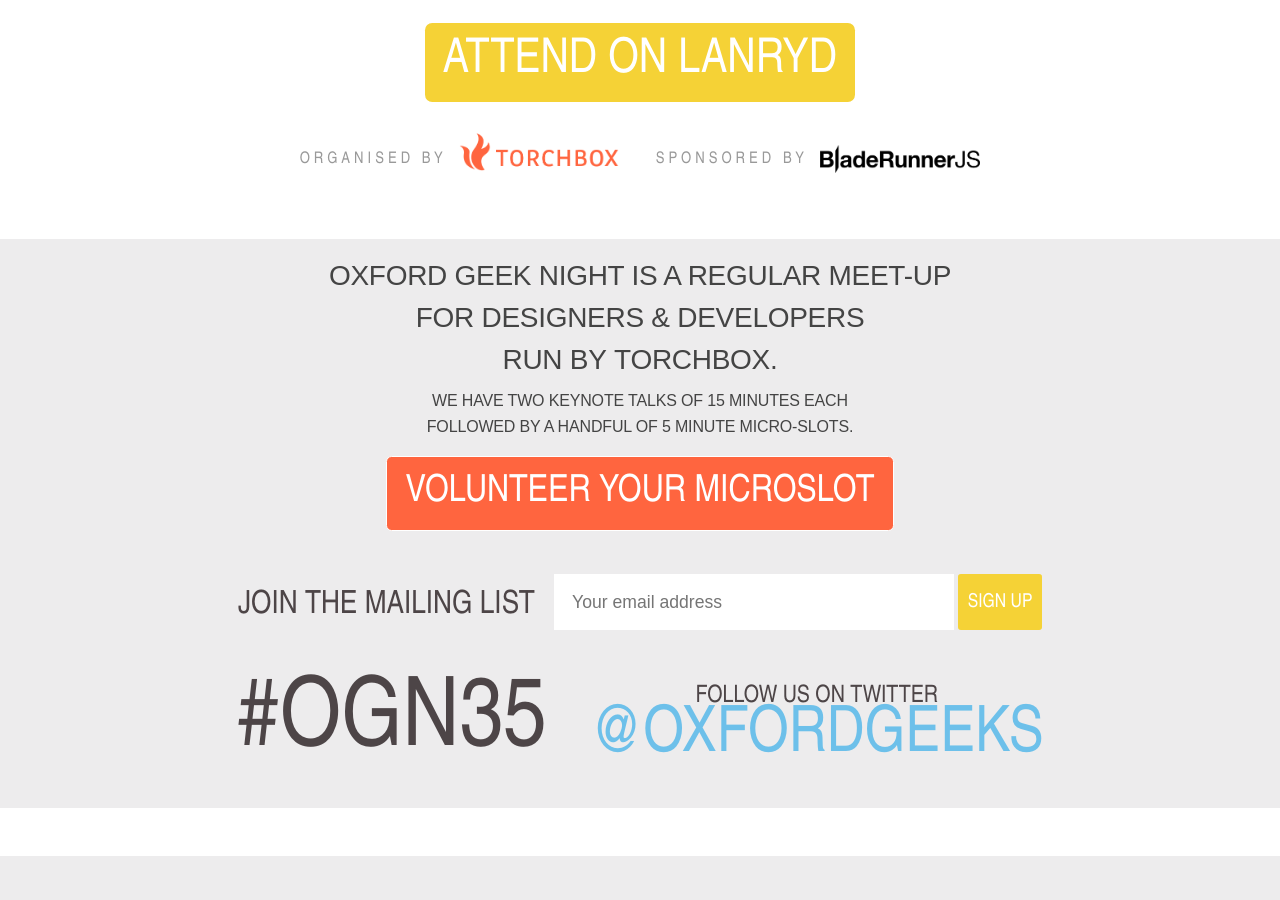
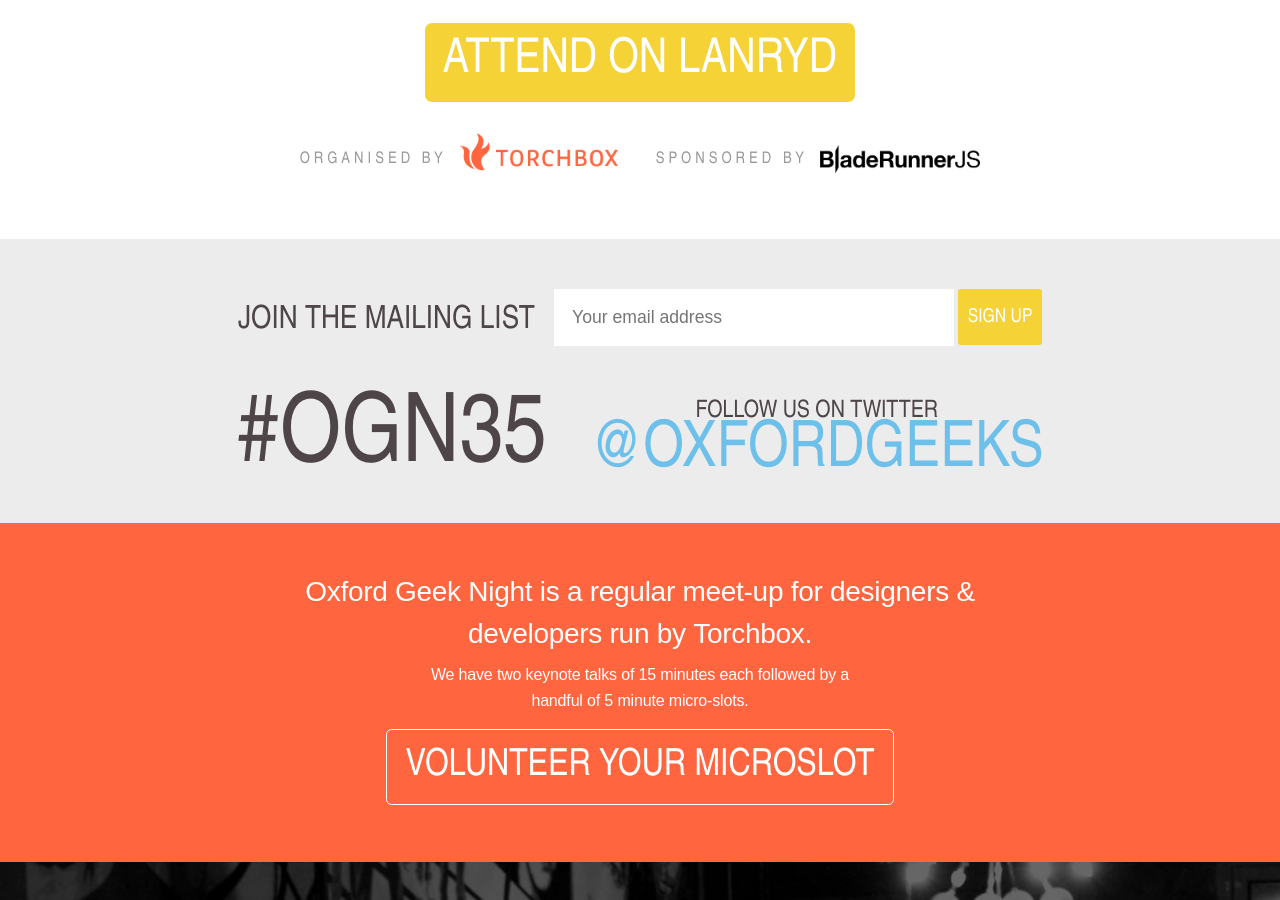
Before and after one commit to torchbox/ogn, a Jekyll site: the page built from index.html, in a window 1280 px wide and 900 px high, scrolled down 1084 px. Built offline with Jekyll 4.4.1, drawn with Linux system fonts in a browser that asks for light colours; nearby versions of some CDN libraries; Markdown is read by kramdown in place of the engine named in the settings.

Commit message:
Revert "New block"
This reverts commit 1fec540289625d9ec1a66d63ef54d775465ec713.

```diff
--- a/_includes/new-block.html
+++ /dev/null
@@ -1,26 +0,0 @@
-<section class="connect">
-  <div class="wrapper league">
-
-    <div class="description">
-        <p>Oxford Geek Night is a regular meet-up for designers &amp; developers run&nbsp;by&nbsp;Torchbox.</p>
-        <p>We have two keynote talks of 15 minutes each followed by a handful of 5&nbsp;minute&nbsp;micro-slots.</p>
-      </div>
-      <h3 class="league speak"><a href="/volunteer.html" class="button">Volunteer your microslot</a></h3>
-      <div class="newsletter">
-    <h2>Join the mailing list</h2>
-    <form action="http://groups.google.com/group/oxford-geek-nights/boxsubscribe">
-      <input type="email" name="email" placeholder="Your email address" />
-      <input type="submit" value="sign up" />
-    </form>
-    </div>
-    <ul>
-      {% if page.geek_night_number %}
-        <li class="hashtag">#ogn{{ page.geek_night_number }}</li>
-      {% endif %}
-      <li>
-        <h2>Follow us on Twitter</h2>
-        <a href="http://twitter.com/oxfordgeeks" class="link-fat twitter-handle">@oxfordgeeks</a>
-      </li>
-    </ul>
-  </div>
-</section>
--- a/_layouts/front.html
+++ b/_layouts/front.html
@@ -15,8 +15,6 @@
 
     {% include sponsor.html %}
 
-    {% include new-block.html %}
-
     {% include social-actions.html %}
   </div>
 {% endfor %}
```
